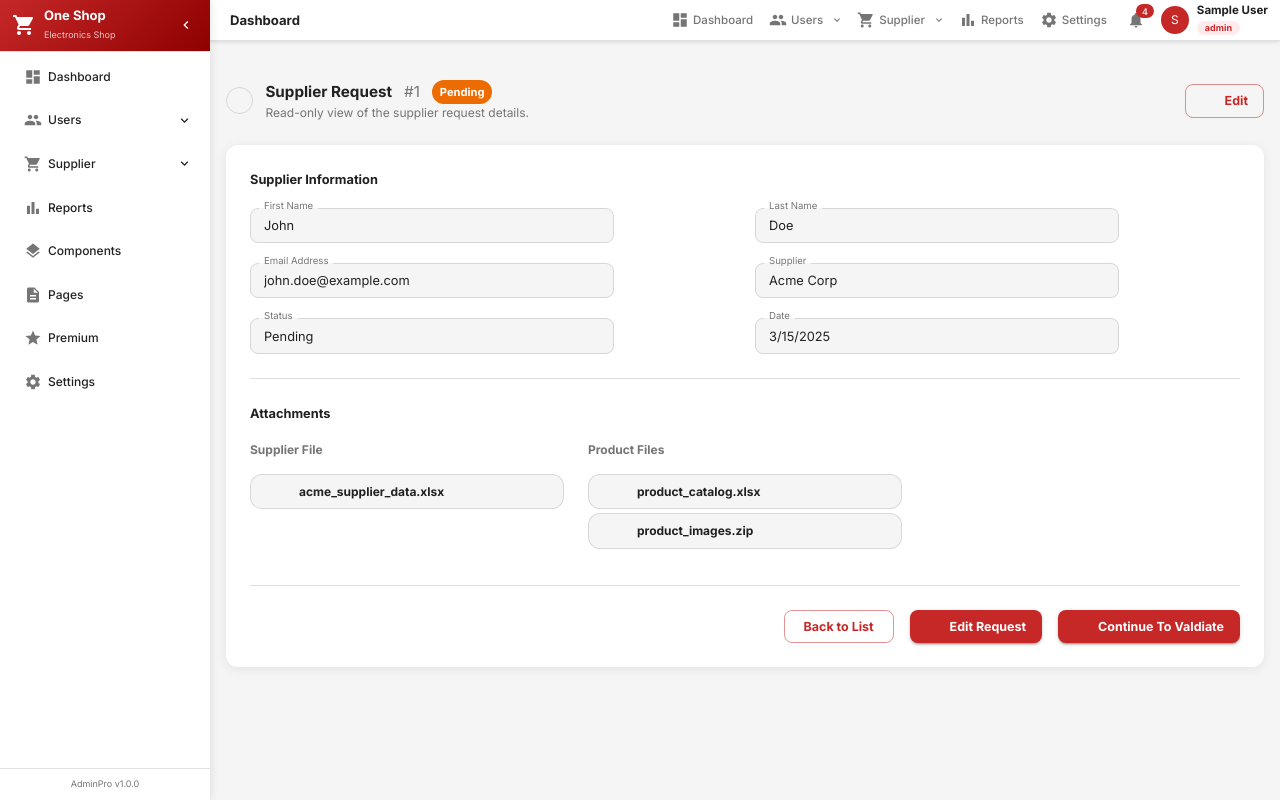
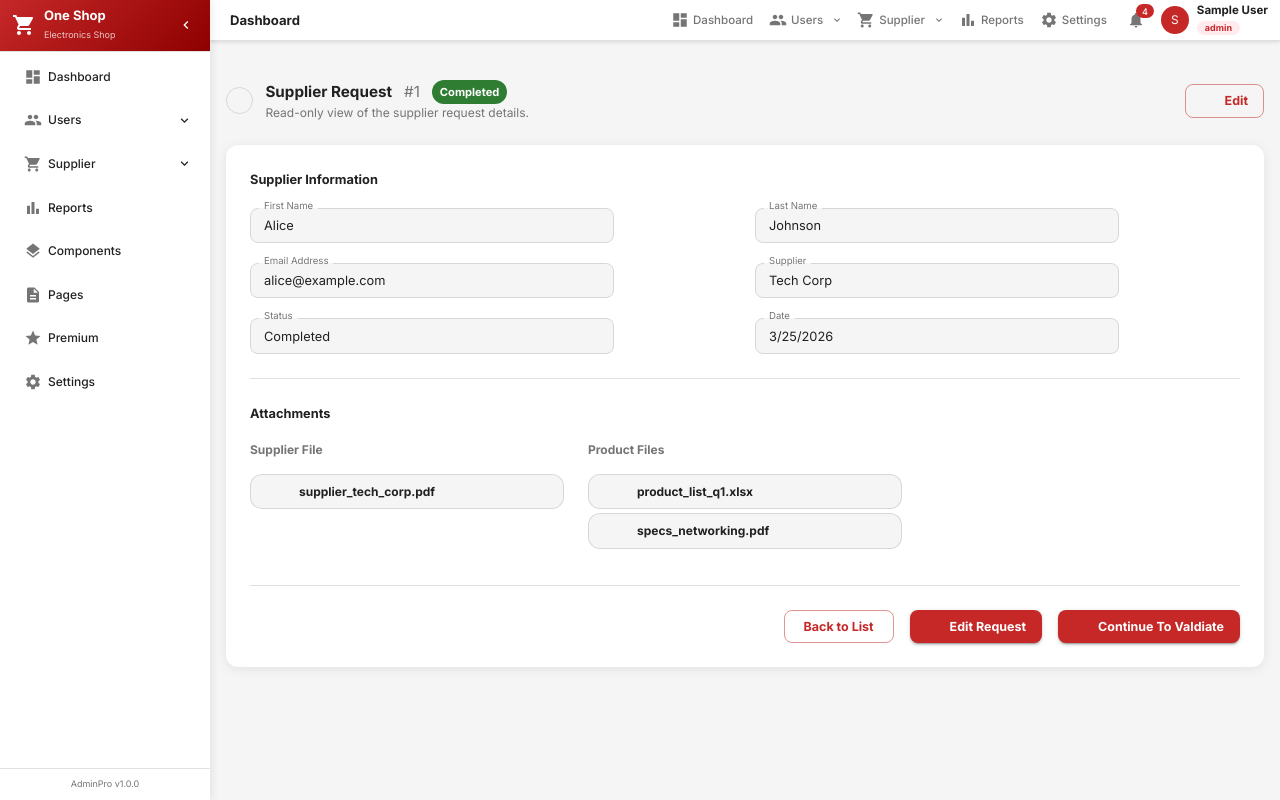
Before and after one commit to sandippatil2000/Study, a React (Vite) app in the folder NewProject/: page /supplierRequests/edit/1 in a window 1280 px wide. Built offline with nearby package versions, Linux system fonts and the light colour scheme; sample sign-in values are in the browser's storage; some icons are missing.

Commit message:
supplier

```diff
--- a/NewProject/src/pages/ViewSupplierRequest.tsx
+++ b/NewProject/src/pages/ViewSupplierRequest.tsx
@@ -1,10 +1,11 @@
-import React from 'react';
+import React, { useState, useEffect } from 'react';
 import { useNavigate, useParams, useLocation } from 'react-router-dom';
 import {
   Box,
   Card,
   CardContent,
   Chip,
+  CircularProgress,
   Divider,
   Grid,
   IconButton,
@@ -22,22 +23,7 @@ import InsertDriveFileIcon from '@mui/icons-material/InsertDriveFile';
 import EditIcon from '@mui/icons-material/Edit';
 import FactCheck from '@mui/icons-material/FactCheck';
 import type { ISupplierRequest } from '../models/SupplierRequest';
-
-// ─── Mock data (replace with real API fetch by id) ───────────────────────────
-
-const MOCK_REQUEST: ISupplierRequest = {
-  RequestId: 1,
-  UserId: 101,
-  FirstName: 'John',
-  LastName: 'Doe',
-  Email: 'john.doe@example.com',
-  Supplier: 'Acme Corp',
-  Date: new Date('2025-03-15'),
-  Status: 'Pending',
-  Description: 'Description',
-  SupplierFile: 'acme_supplier_data.xlsx',
-  ProductFiles: ['product_catalog.xlsx', 'product_images.zip'],
-};
+import { supplierApi } from '../api/SupplierApi';
 
 // ─── Status chip colour map ───────────────────────────────────────────────────
 
@@ -142,18 +128,69 @@ const AttachmentList: React.FC<AttachmentListProps> = ({ label, files }) => (
 
 // ─── Main Page ────────────────────────────────────────────────────────────────
 
-const ViewSupplierRequest: React.FC = () => {
+interface ViewSupplierRequestProps {
+  SupplierId?: number;
+}
+
+const ViewSupplierRequest: React.FC<ViewSupplierRequestProps> = ({ SupplierId }) => {
   const navigate = useNavigate();
   const { id } = useParams<{ id: string }>();
   const location = useLocation();
 
-  // Prefer the full record passed via navigation state (from the table's View/Edit action).
-  // Fall back to mock data when navigating directly by URL.
-  const stateRequest = (location.state as { request?: ISupplierRequest } | null)?.request;
-  const request: ISupplierRequest = stateRequest ?? {
-    ...MOCK_REQUEST,
-    RequestId: id ? Number(id) : MOCK_REQUEST.RequestId,
-  };
+  const [request, setRequest] = useState<ISupplierRequest | null>(null);
+  const [loading, setLoading] = useState<boolean>(true);
+  const [error, setError] = useState<string | null>(null);
+
+  useEffect(() => {
+    const fetchRequest = async () => {
+      setLoading(true);
+      try {
+        const fetchId = SupplierId !== undefined ? SupplierId : (id ? Number(id) : null);
+        if (fetchId) {
+          const data = await supplierApi.GetSupplierRequestById(fetchId);
+          if (data) {
+            setRequest(data);
+          } else {
+            setError('Supplier request not found');
+          }
+        } else {
+          setError('Invalid request ID');
+        }
+      } catch (err) {
+        setError('Failed to fetch supplier details');
+        console.error(err);
+      } finally {
+        setLoading(false);
+      }
+    };
+
+    const stateRequest = (location.state as { request?: ISupplierRequest } | null)?.request;
+    if (stateRequest && SupplierId === undefined) {
+      setRequest(stateRequest);
+      setLoading(false);
+    } else {
+      fetchRequest();
+    }
+  }, [id, SupplierId, location.state]);
+
+  if (loading) {
+    return (
+      <Box sx={{ display: 'flex', justifyContent: 'center', alignItems: 'center', height: '50vh' }}>
+        <CircularProgress />
+      </Box>
+    );
+  }
+
+  if (error || !request) {
+    return (
+      <Box sx={{ p: 4, textAlign: 'center' }}>
+        <Typography variant="h6" color="error">{error || 'Request missing'}</Typography>
+        <Button variant="outlined" sx={{ mt: 2 }} onClick={() => navigate('/supplierRequests')}>
+          Back to List
+        </Button>
+      </Box>
+    );
+  }
 
   const statusColor: ChipColor = STATUS_COLOR[request.Status] ?? 'default';
 
```
